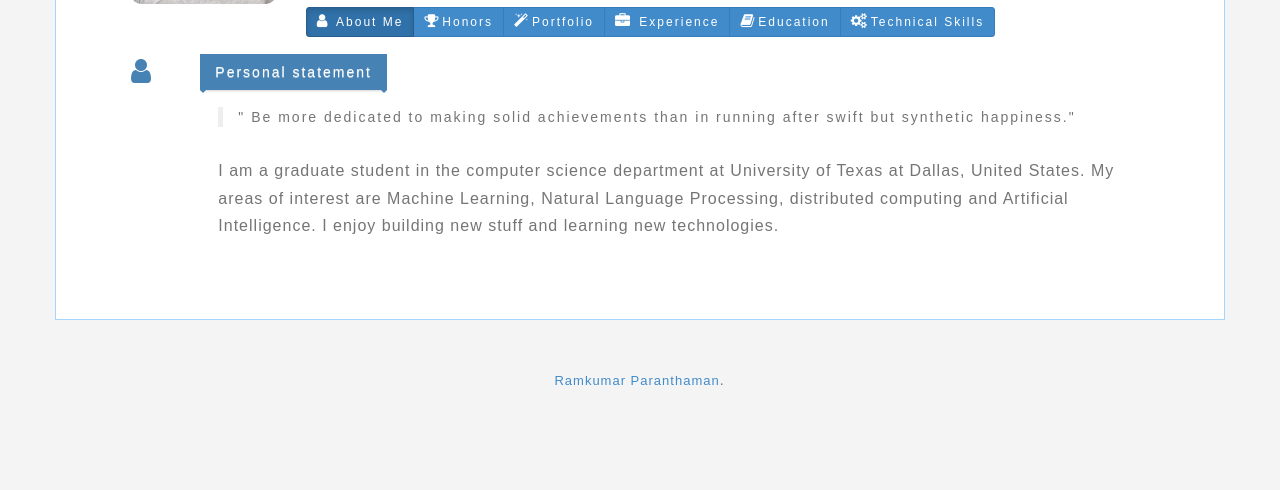
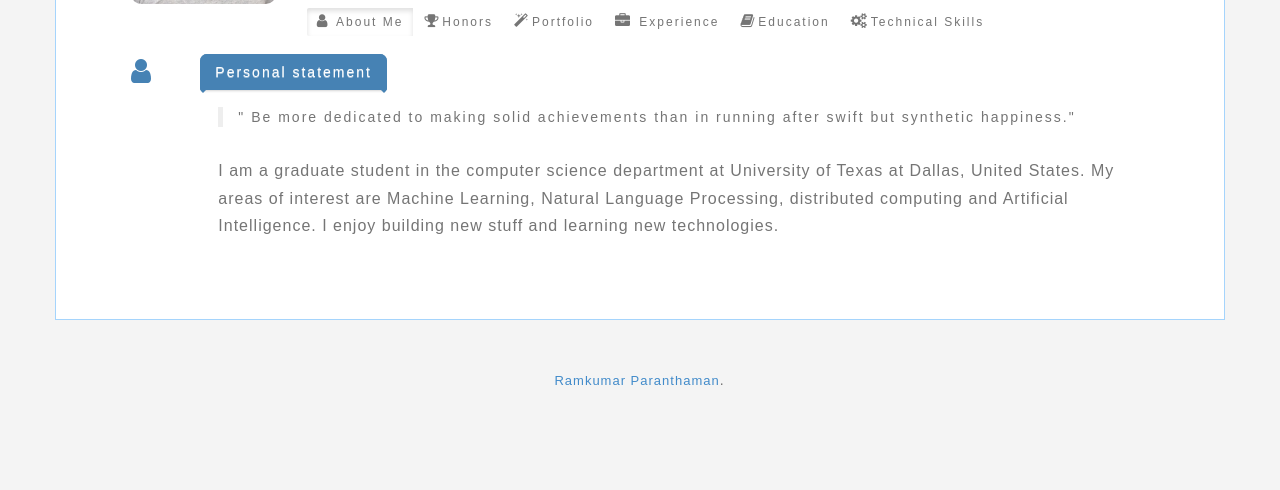
Before and after one commit to helloram52/helloram52.github.io, a plain HTML site: page index.html in a window 1280 px wide. Shown: the part 310-800 px from the top of the page. Drawn offline with Linux system fonts and the light colour scheme.

Commit message:
updated Education and honors

```diff
--- a/css/style.css
+++ b/css/style.css
@@ -205,6 +205,7 @@ hr{
   position: absolute;
   top: -3px;
   left: -3px;
+  border-radius: 7px;
   padding-bottom: 5px;
 }
 
--- a/index.html
+++ b/index.html
@@ -107,22 +107,22 @@
             </div>
             <div class="col-md-9">
                 <div class="btn-group menu-group" data-toggle="buttons">
-                  <label class="btn btn-primary btn-sm active">
+                  <label class="btn btn-secondary btn-sm active">
                     <input type="radio"  id="option1" value="about-me" autocomplete="off" checked> <span class="buticon fa fa-user"></span> About Me
                   </label>
-                  <label class="btn btn-primary btn-sm">
+                  <label class="btn btn-secondary btn-sm">
                     <input type="radio"  id="option2" value="honors" autocomplete="off"> <span class="buticon fa fa-trophy"></span>Honors
                   </label>
-                  <label class="btn btn-primary btn-sm">
+                  <label class="btn btn-secondary btn-sm">
                     <input type="radio" id="option3" value="portfolio" autocomplete="off"> <span class="buticon fa fa-magic"></span>Portfolio
                   </label>
-                  <label class="btn btn-primary btn-sm">
+                  <label class="btn btn-secondary btn-sm">
                     <input type="radio"  id="option3" value="experience" autocomplete="off"> <span class="buticon fa fa-briefcase"></span> Experience
                   </label>
-                  <label class="btn btn-primary btn-sm">
+                  <label class="btn btn-secondary btn-sm">
                     <input type="radio"  id="option3" value="education" autocomplete="off"> <span class="buticon fa fa-book"></span>Education
                   </label>
-                  <label class="btn btn-primary btn-sm">
+                  <label class="btn btn-secondary btn-sm">
                     <input type="radio"  id="option3" value="tech-skills" autocomplete="off"> <span class="buticon fa fa-gears"></span>Technical Skills
                   </label>
                 </div>
```
